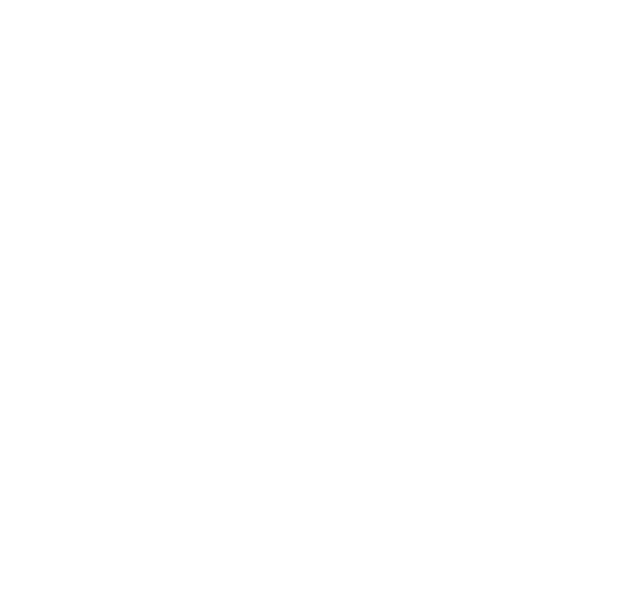
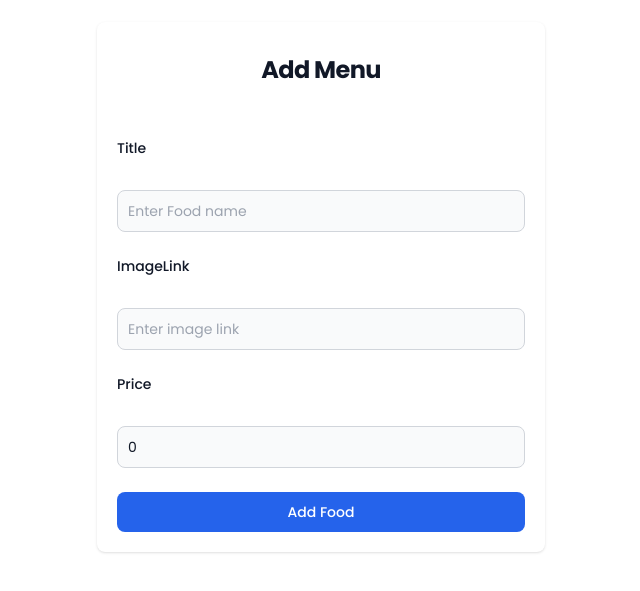
Before and after one commit to FatimaIrshad123/Restaurant-website, a React (Vite) app in the folder frontend/: page /addmenu in a window 1280 px wide. Before the commit this address had no page. Shown: the part 113-704 px from the top of the page, without its empty margins (319-959 px from the left). Built offline with nearby package versions, Linux system fonts and the light colour scheme.

Commit message:
Added Addmenu page

```diff
--- a/frontend/src/App.jsx
+++ b/frontend/src/App.jsx
@@ -12,6 +12,7 @@
 import Login from "./components/Login";
 import LandingPage from "./components/LandingPage";
 import Signup from "./components/Signup";
+import AddMenu from "./components/AddMenu";
 
 const App = () => {
   return (
@@ -23,6 +24,7 @@
           <Route path="/" element={<LandingPage />}/>
           <Route path="/login" element={<Login />}/>
           <Route path='/signup' element={<Signup/>}/>
+          <Route path="/addmenu" element={<AddMenu/>}/>
         </Routes>
       </BrowserRouter>
 
--- /dev/null
+++ b/frontend/src/components/AddMenu.jsx
@@ -0,0 +1,64 @@
+import { useState } from "react";
+import axios from "axios";
+
+export default function AddMenu(){
+    const [title,setTitle] = useState('')
+    const [imageLink,setImageLink] = useState('')
+    const [price,setPrice] = useState(0)
+
+    async function sendRequest(){
+        console.log(localStorage.getItem('token'))
+        try {
+            const response = await axios.post("http://localhost:3000/admin/addmenu",{title,imageLink,price},
+            {headers: {
+                'Content-Type': 'application/json',
+                'Authorization' : localStorage.getItem('token')
+              }})
+
+        } catch (error) {
+            alert('request failed')
+            console.log(error)
+        }
+    }
+    return (
+        <div>
+<div className="flex flex-col items-center justify-center px-6 py-8 mx-auto md:h-screen lg:py-0 ">
+      <div className="w-full bg-white rounded-lg shadow dark:border md:mt-0 sm:max-w-md xl:p-0 dark:bg-gray-800 dark:border-gray-700 ">
+        <div className="p-6 space-y-4 md:space-y-6 sm:p-8">
+        <h1 class="text-xl text-center font-bold leading-tight tracking-tight text-gray-900 md:text-2xl dark:text-white">
+                  Add Menu
+              </h1>
+        </div>
+        <div className="justify-center m-5">
+            <label className="block mb-2 text-sm font-medium text-gray-900 dark:text-white">Title</label>
+            <br/>
+            <input type="text"
+            className="bg-gray-50 border border-gray-300 text-gray-900 sm:text-sm rounded-lg focus:ring-primary-600 focus:border-primary-600 block w-full p-2.5 dark:bg-gray-700 dark:border-gray-600 dark:placeholder-gray-400 dark:text-white dark:focus:ring-blue-500 dark:focus:border-blue-500"
+            value={title} placeholder="Enter Food name" onChange={e => setTitle(e.target.value)}/>
+            <br/>
+            <label className="block mb-2 text-sm font-medium text-gray-900 dark:text-white">ImageLink</label>
+            <br/>
+            <input type="text"
+            className="bg-gray-50 border border-gray-300 text-gray-900 sm:text-sm rounded-lg focus:ring-primary-600 focus:border-primary-600 block w-full p-2.5 dark:bg-gray-700 dark:border-gray-600 dark:placeholder-gray-400 dark:text-white dark:focus:ring-blue-500 dark:focus:border-blue-500"
+            value={imageLink} placeholder="Enter image link" onChange={e => setImageLink(e.target.value)}/>
+            <br/>
+            <label className="block mb-2 text-sm font-medium text-gray-900 dark:text-white">Price</label>
+            <br/>
+            <input type="text"
+            className="bg-gray-50 border border-gray-300 text-gray-900 sm:text-sm rounded-lg focus:ring-primary-600 focus:border-primary-600 block w-full p-2.5 dark:bg-gray-700 dark:border-gray-600 dark:placeholder-gray-400 dark:text-white dark:focus:ring-blue-500 dark:focus:border-blue-500"
+            value={price} placeholder="Enter food price" onChange={e => setPrice(e.target.value)}/>
+            <br/>
+          <button
+          className="w-full text-white bg-blue-600 hover:bg-blue-800 focus:ring-4 focus:outline-none focus:ring-primary-300 font-medium rounded-lg text-sm px-5 py-2.5 text-center dark:bg-primary-600 dark:hover:bg-primary-700 dark:focus:ring-primary-800"
+
+              onClick={sendRequest}
+              >
+                Add Food</button>
+
+                </div>
+
+      </div>
+      </div>
+        </div>
+    )
+}
```
